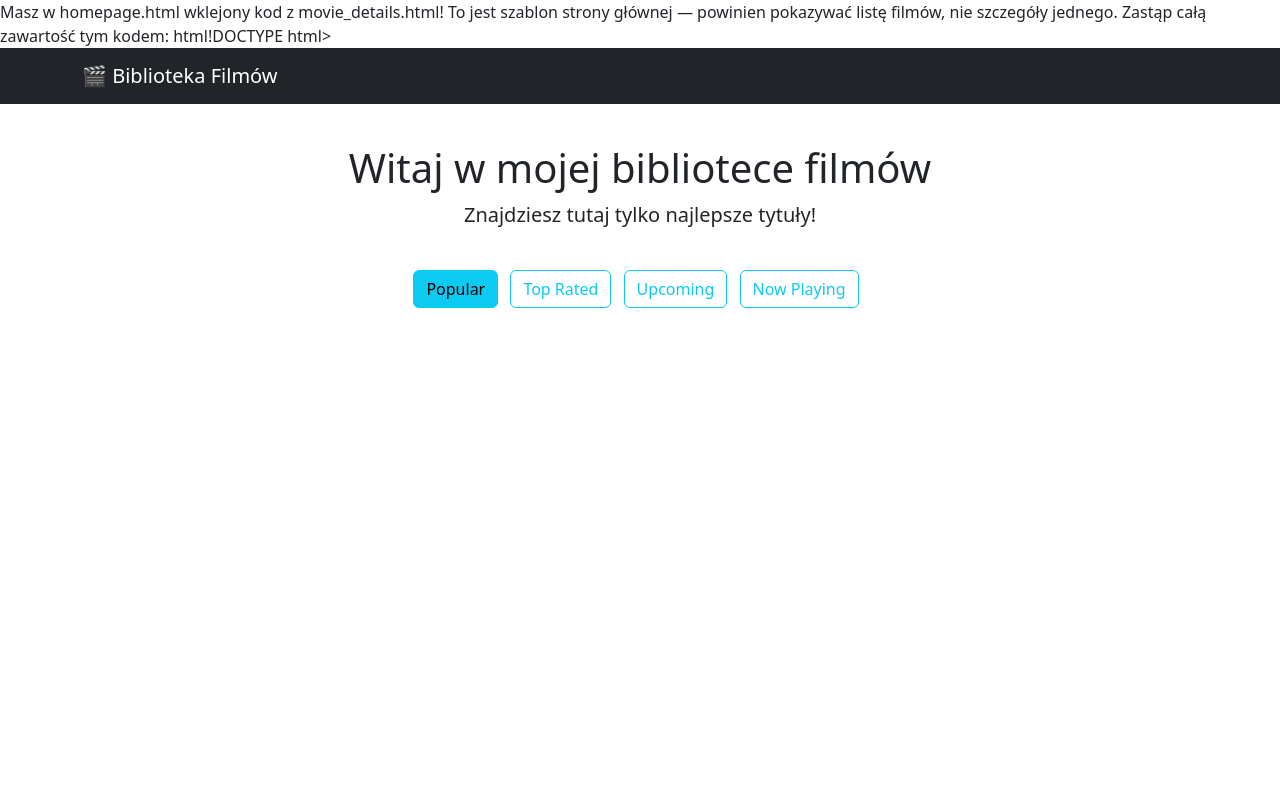
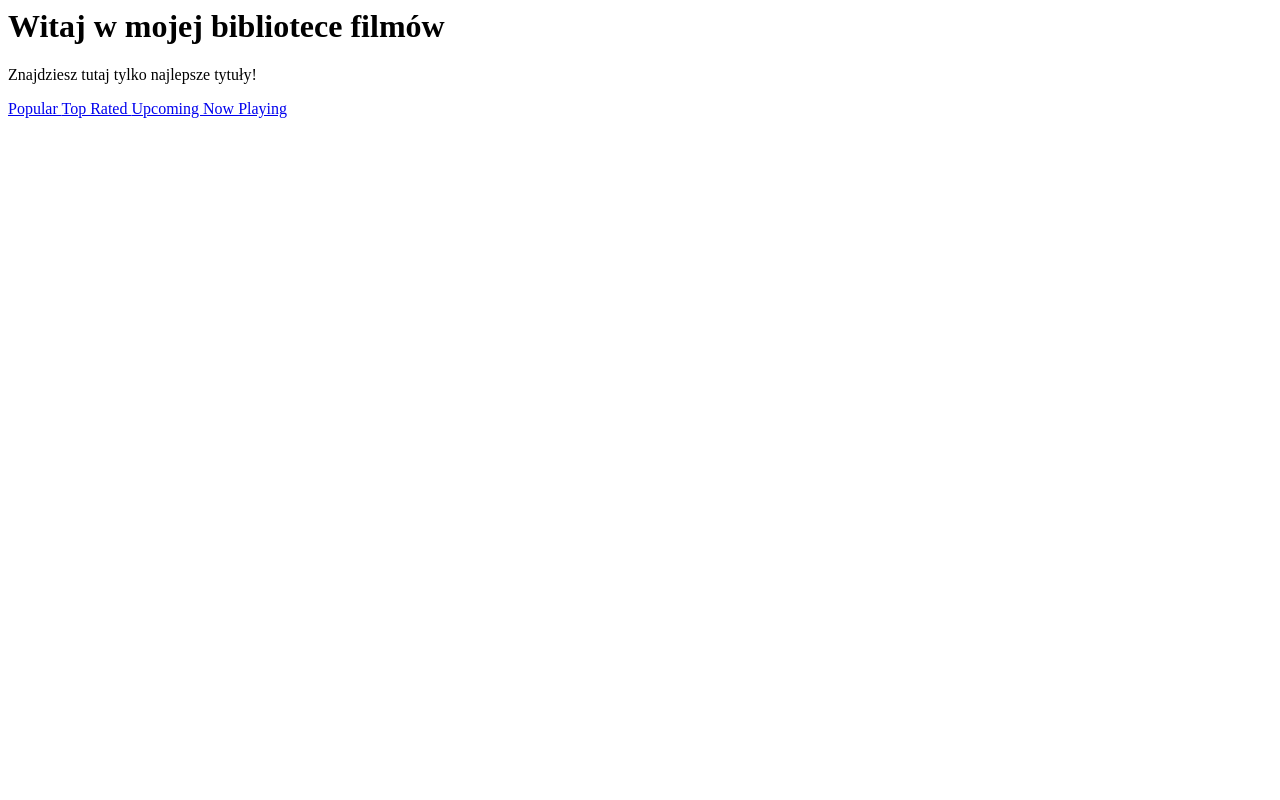
Before and after one commit to so555-nw/movies_catalogue, a Flask app: page / in a window 1280 px wide. Run offline with Flask 3, Linux system fonts and the light colour scheme; data that the repository does not hold is empty.

Commit message:
Update homepage.html

```diff
--- a/templates/homepage.html
+++ b/templates/homepage.html
@@ -1,5 +1,3 @@
-Masz w homepage.html wklejony kod z movie_details.html! To jest szablon strony głównej — powinien pokazywać listę filmów, nie szczegóły jednego. Zastąp całą zawartość tym kodem:
-html{% extends "index.html" %}
 
 {% block content %}
 
```
